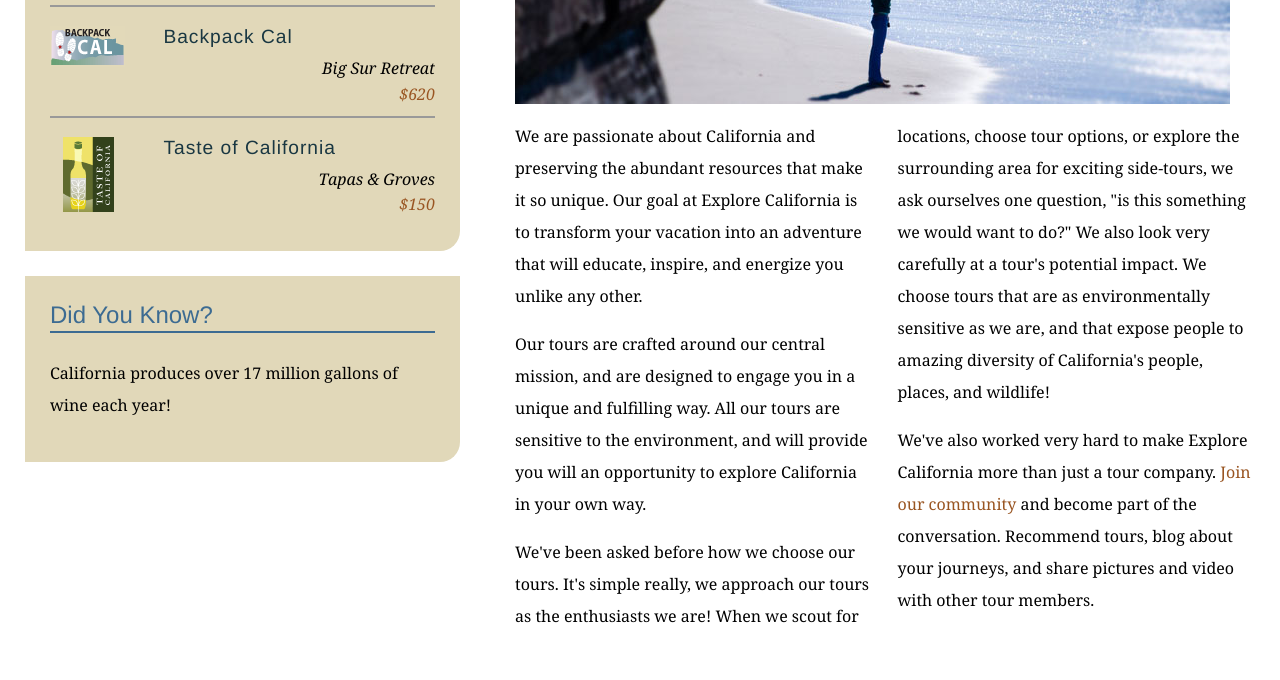
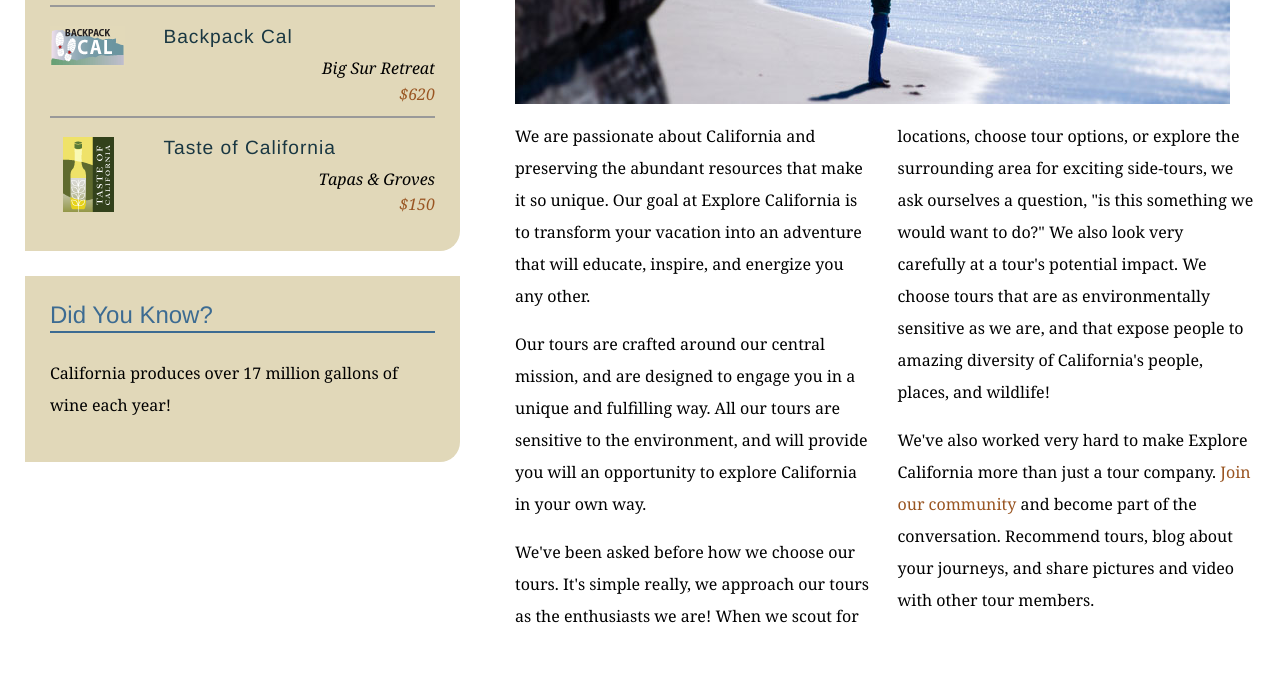
Before and after one commit to MoJo81/explore_california, a plain HTML site: page mission.html in a window 1280 px wide. Shown: the part 580-1260 px from the top of the page. Drawn offline with Linux system fonts and the light colour scheme.

Commit message:
tect edit

```diff
--- a/mission.html
+++ b/mission.html
@@ -62,9 +62,9 @@
           <h1>Who we are</h1>
           <img src="assets/images/mission_look.jpg" alt="Looking out at the Pacific" class="articleImage" />
           <div class="multiCol">
-            <p>We are passionate about California and preserving the abundant resources that make it so unique. Our goal at Explore California is to transform your vacation into an adventure that will educate, inspire, and energize you unlike any other.</p>
+            <p>We are passionate about California and preserving the abundant resources that make it so unique. Our goal at Explore California is to transform your vacation into an adventure that will educate, inspire, and energize you any other.</p>
             <p>Our tours are crafted around our central mission, and are designed to engage you in a unique and fulfilling way. All our tours are sensitive to the environment, and will provide you will an opportunity to explore California in your own way.</p>
-            <p>We've been asked before how we choose our tours. It's simple really, we approach our tours as the enthusiasts we are! When we scout for locations, choose tour options, or explore the surrounding area for exciting side-tours, we ask ourselves one question, &quot;is this something we would want to do?&quot; We also look very carefully at a tour's potential impact. We choose tours that are as environmentally sensitive as we are, and that expose people to amazing diversity of California's people, places, and wildlife!</p>
+            <p>We've been asked before how we choose our tours. It's simple really, we approach our tours as the enthusiasts we are! When we scout for locations, choose tour options, or explore the surrounding area for exciting side-tours, we ask ourselves a question, &quot;is this something we would want to do?&quot; We also look very carefully at a tour's potential impact. We choose tours that are as environmentally sensitive as we are, and that expose people to amazing diversity of California's people, places, and wildlife!</p>
             <p>We've also worked very hard to make Explore California more than just a tour company. <a href="explorers/join.html">Join our community</a> and become part of the conversation. Recommend tours, blog about your journeys, and share pictures and video with other tour members.</p>
           </div>
         </div>
```
